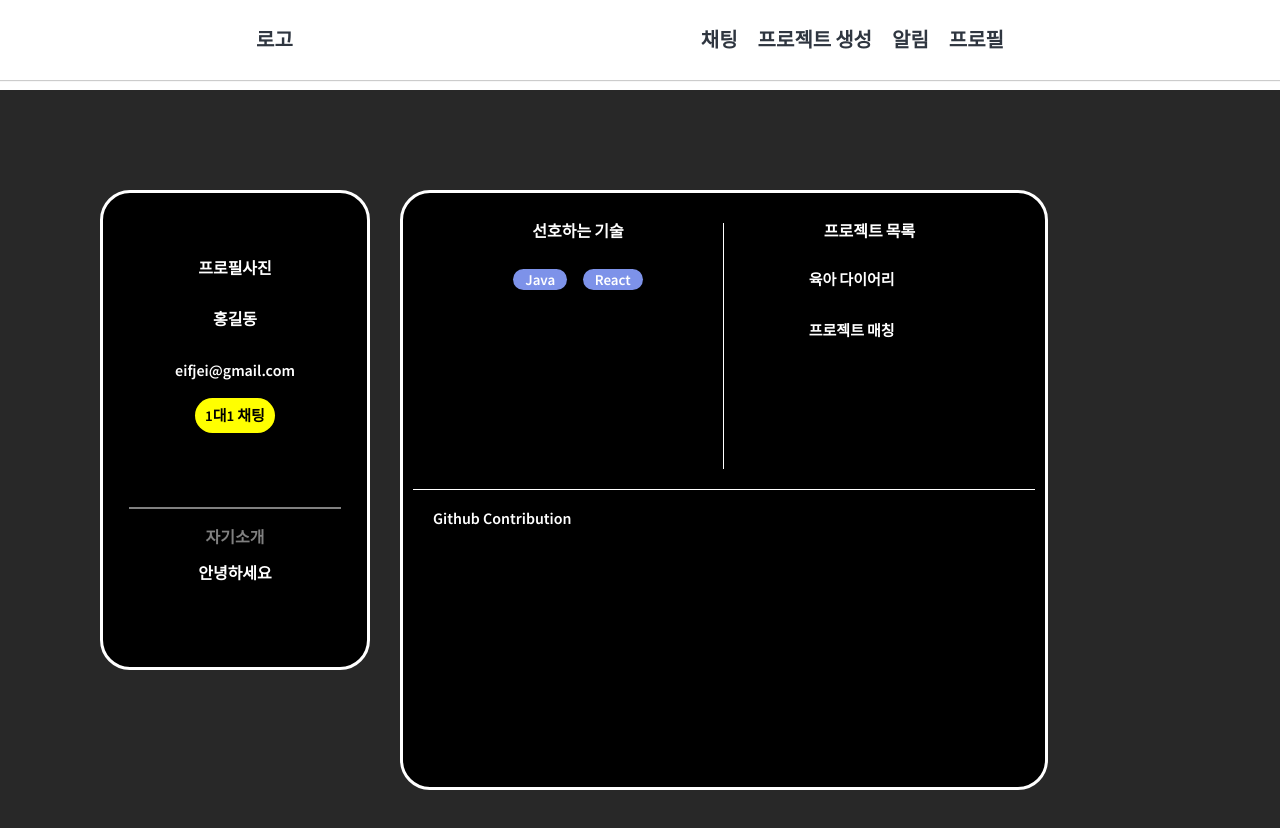
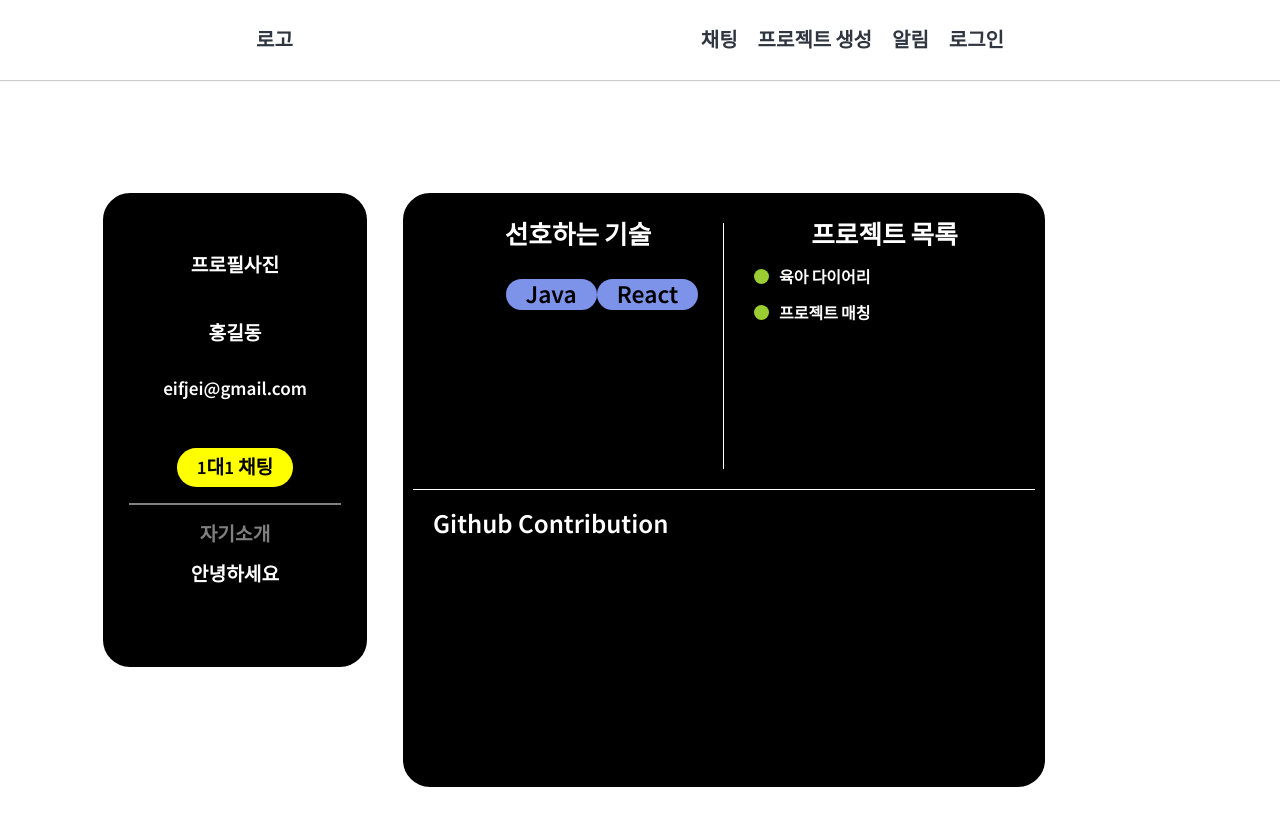
Before and after one commit to khs08280/capstone, a React (Create React App) app: page /profile in a window 1280 px wide. Shown: the top 828 px of the page. Built offline with nearby package versions, Linux system fonts and the light colour scheme.

Commit message:
23.06.02

```diff
--- a/src/Components/Header.tsx
+++ b/src/Components/Header.tsx
@@ -25,6 +25,10 @@ const NavRoute = styled.nav`
   width: auto;
 `;
 
+const user = {
+  logIn: false,
+};
+
 function Header() {
   return (
     <Nav>
@@ -39,9 +43,15 @@ function Header() {
           <span>프로젝트 생성</span>
         </Link>
         <span>알림</span>
-        <Link to={"/profile"}>
-          <span>프로필</span>
-        </Link>
+        {user.logIn === true ? (
+          <Link to={"/profile"}>
+            <span>프로필</span>
+          </Link>
+        ) : (
+          <Link to={"/login"}>
+            <span>로그인</span>
+          </Link>
+        )}
       </NavRoute>
     </Nav>
   );
--- a/src/Router.tsx
+++ b/src/Router.tsx
@@ -4,6 +4,7 @@ import Chat from "./routes/Chat";
 import CreateProject from "./routes/CreateProject";
 import Profile from "./routes/Profile";
 import Project from "./routes/Project";
+import Login from "./routes/Login";
 import { useEffect } from "react";
 import { useLocation } from "react-router-dom";
 
@@ -34,6 +35,9 @@ function Router() {
         <Route path="/:projectId">
           <Project />
         </Route>
+        <Route path="/login">
+          <Login />
+        </Route>
         <Route path="/">
           <Home />
         </Route>
--- a/src/index.tsx
+++ b/src/index.tsx
@@ -7,6 +7,7 @@ import { theme } from "./theme";
 const root = ReactDOM.createRoot(
   document.getElementById("root") as HTMLElement
 );
+
 root.render(
   <div>
     <ThemeProvider theme={theme}>
--- a/src/routes/CreateProject.tsx
+++ b/src/routes/CreateProject.tsx
@@ -75,7 +75,12 @@ const Description = styled.div`
   input {
     padding: 10px 10px;
   }
+  input:focus {
+    outline: none;
+  }
   input::placeholder {
+    color: black;
+    opacity: 1;
   }
   input:first-child {
     margin-bottom: 20px;
--- a/src/routes/Home.tsx
+++ b/src/routes/Home.tsx
@@ -1,5 +1,4 @@
 import styled from "styled-components";
-import { Link } from "react-router-dom";
 import Header from "../Components/Header";
 import Footer from "../Components/Footer";
 import ProjectList from "../Components/ProjectList";
@@ -11,7 +10,7 @@ const Notice = styled.div`
   flex-direction: column;
   align-items: center;
   justify-content: space-evenly;
-  background-color: whitesmoke;
+  background-color: #fff088;
   margin: 30px 300px 30px 300px;
   display: flex;
 
@@ -37,21 +36,21 @@ const Dot = styled.div`
   background-color: gray;
 `;
 
-const Filter = styled.div`
-  width: auto;
-  height: 350px;
-  background-color: #7d92e9;
-  margin: 30px 300px 30px 300px;
-  display: flex;
-  flex-direction: column;
-  justify-content: space-evenly;
-  align-items: center;
-  border-radius: 20px;
+// const Filter = styled.div`
+//   width: auto;
+//   height: 350px;
+//   background-color: #7d92e9;
+//   margin: 30px 300px 30px 300px;
+//   display: flex;
+//   flex-direction: column;
+//   justify-content: space-evenly;
+//   align-items: center;
+//   border-radius: 20px;
 
-  font-size: 50px;
-  font-weight: 800;
-  color: ${(props) => props.theme.bgColor};
-`;
+//   font-size: 50px;
+//   font-weight: 800;
+//   color: ${(props) => props.theme.bgColor};
+// `;
 
 function Home() {
   return (
@@ -59,18 +58,11 @@ function Home() {
       <Header />
       <Notice>
         <p>공 지 사 항</p>
-        <p>
-          프로젝트 페이지(댓글기능, 소개 p로 따로받기 검색), 프로젝트 생성(기본
-          form),프로필
-        </p>
       </Notice>
       <DotBox>
         <Dot />
       </DotBox>
-      <Filter>
-        <p>정 렬 컴 포 넌 트</p>
-        <p>입 주 예 정</p>
-      </Filter>
+
       <ProjectList />
       <Footer></Footer>
     </>
--- /dev/null
+++ b/src/routes/Login.tsx
@@ -0,0 +1,15 @@
+import styled from "styled-components";
+
+const Container = styled.div`
+  width: 100px;
+`;
+
+function Login() {
+  return (
+    <Container>
+      <h1>로그인</h1>
+    </Container>
+  );
+}
+
+export default Login;
--- a/src/routes/Profile.tsx
+++ b/src/routes/Profile.tsx
@@ -1,6 +1,6 @@
 import { styled } from "styled-components";
-import Footer from "../Components/Footer";
 import Header from "../Components/Header";
+import { Link } from "react-router-dom";
 
 const users = {
   id: 1,
@@ -14,7 +14,6 @@ const users = {
 };
 
 const Wrapper = styled.div`
-  background-color: #282828;
   width: 100vw;
   height: 100vh;
   padding: 100px;
@@ -31,16 +30,19 @@ const ProfileBox = styled.div`
   flex-direction: column;
   justify-content: center;
   align-items: center;
+  font-size: 1.2rem;
+  span {
+    margin-bottom: 30px;
+  }
 `;
 
 const Chat = styled.div`
-  font-size: 15px;
+  font-size: 1.2rem;
   font-weight: 600;
   border-radius: 30px;
   background-color: yellow;
-  padding: 10px 10px;
+  padding: 10px 20px;
   color: black;
-  margin-top: 20px;
 `;
 
 const Subbox = styled.div`
@@ -52,7 +54,7 @@ const Subbox = styled.div`
   color: white;
   font-weight: 600;
   p {
-    margin-top: 35px;
+    margin: 18px 0px;
   }
 `;
 const ProduceBox = styled.div`
@@ -103,6 +105,9 @@ const StackBox = styled.div`
   color: white;
   span {
     margin-bottom: 30px;
+    &:first-child {
+      font-size: 1.6rem;
+    }
   }
   ul {
     width: 50%;
@@ -111,10 +116,11 @@ const StackBox = styled.div`
   }
   ul > span {
     background-color: #7d92e9;
-    padding: 3px 12px;
-    font-size: 15px;
-    border-radius: 15px;
+    padding: 3px 20px;
+    font-size: 1.6rem;
+    border-radius: 30px;
     appearance: none;
+    color: black;
   }
   align-items: center;
   font-weight: 600;
@@ -122,7 +128,7 @@ const StackBox = styled.div`
 
 const HopePro = styled.div`
   font-weight: 600;
-
+  padding-left: 30px;
   width: 50%;
   height: 100%;
   display: flex;
@@ -131,10 +137,13 @@ const HopePro = styled.div`
   align-items: start;
   color: white;
   span {
-    margin-bottom: 30px;
+    &:first-child {
+      font-size: 1.6rem;
+      margin-bottom: 20px;
+    }
   }
   ul {
-    width: 50%;
+    width: 100%;
     display: flex;
     flex-direction: column;
     justify-content: space-around;
@@ -146,6 +155,19 @@ const HopePro = styled.div`
   }
   align-items: center;
 `;
+const CircleStyle = styled.div`
+  width: 15px;
+  height: 15px;
+  border-radius: 7.5px;
+  background-color: yellowgreen;
+  margin-right: 10px;
+`;
+
+const CircleBox = styled.div`
+  display: flex;
+  align-items: center;
+  margin-bottom: 20px;
+`;
 
 function Profile() {
   return (
@@ -156,8 +178,10 @@ function Profile() {
           <Subbox>
             <span>{users.image}</span>
             <p>{users.name}</p>
-            <p>{users.email}</p>
-            <Chat>1대1 채팅</Chat>
+            <p style={{ marginBottom: "50px" }}>{users.email}</p>
+            <Link to={"/chat"}>
+              <Chat>1대1 채팅</Chat>
+            </Link>
           </Subbox>
           <ProduceBox>
             <p>자기소개</p>
@@ -178,12 +202,22 @@ function Profile() {
               <span>프로젝트 목록</span>
               <ul>
                 {users.hopePro.map((hope) => (
-                  <span>{hope}</span>
+                  <CircleBox>
+                    <CircleStyle></CircleStyle>
+                    <span>{hope}</span>
+                  </CircleBox>
                 ))}
               </ul>
             </HopePro>
           </TopDiv>
-          <div style={{ padding: "20px", color: "white", fontWeight: "600" }}>
+          <div
+            style={{
+              padding: "20px",
+              color: "white",
+              fontWeight: "600",
+              fontSize: "1.7rem",
+            }}
+          >
             Github Contribution
           </div>
         </EtcBox>
--- a/src/routes/Project.tsx
+++ b/src/routes/Project.tsx
@@ -1,6 +1,5 @@
 import { Link, useParams } from "react-router-dom";
 import Header from "../Components/Header";
-import Footer from "../Components/Footer";
 import { projects } from "../Components/ProjectList";
 import { styled } from "styled-components";
 
--- a/tsconfig.json
+++ b/tsconfig.json
@@ -14,7 +14,8 @@
     "resolveJsonModule": true,
     "isolatedModules": true,
     "noEmit": true,
-    "jsx": "react-jsx"
+    "jsx": "react-jsx",
+    "noImplicitAny": false
   },
   "include": ["src/**/*.tsx", "src/**/*.ts", "src/**/*.d.ts"]
 }
```
Also changed, not shown: 1 other file (tests, documents, lock files or other folders).
